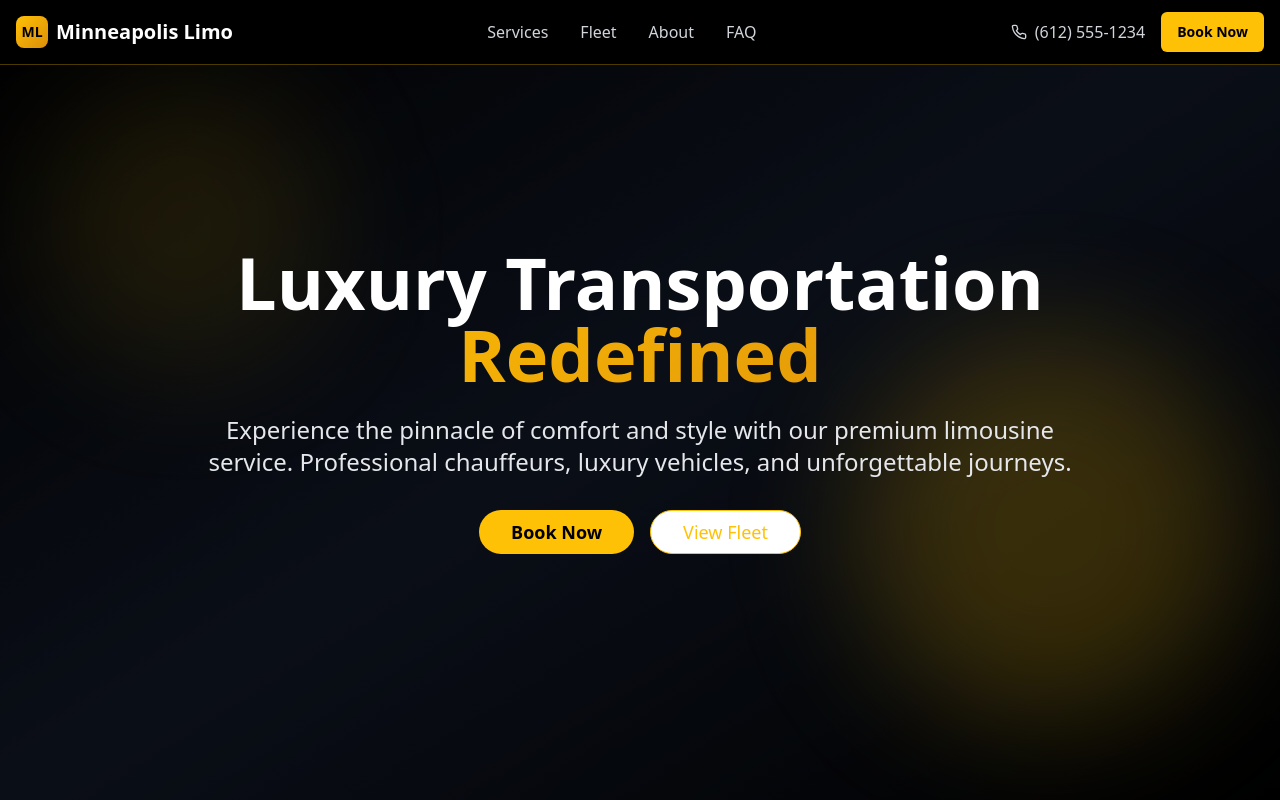
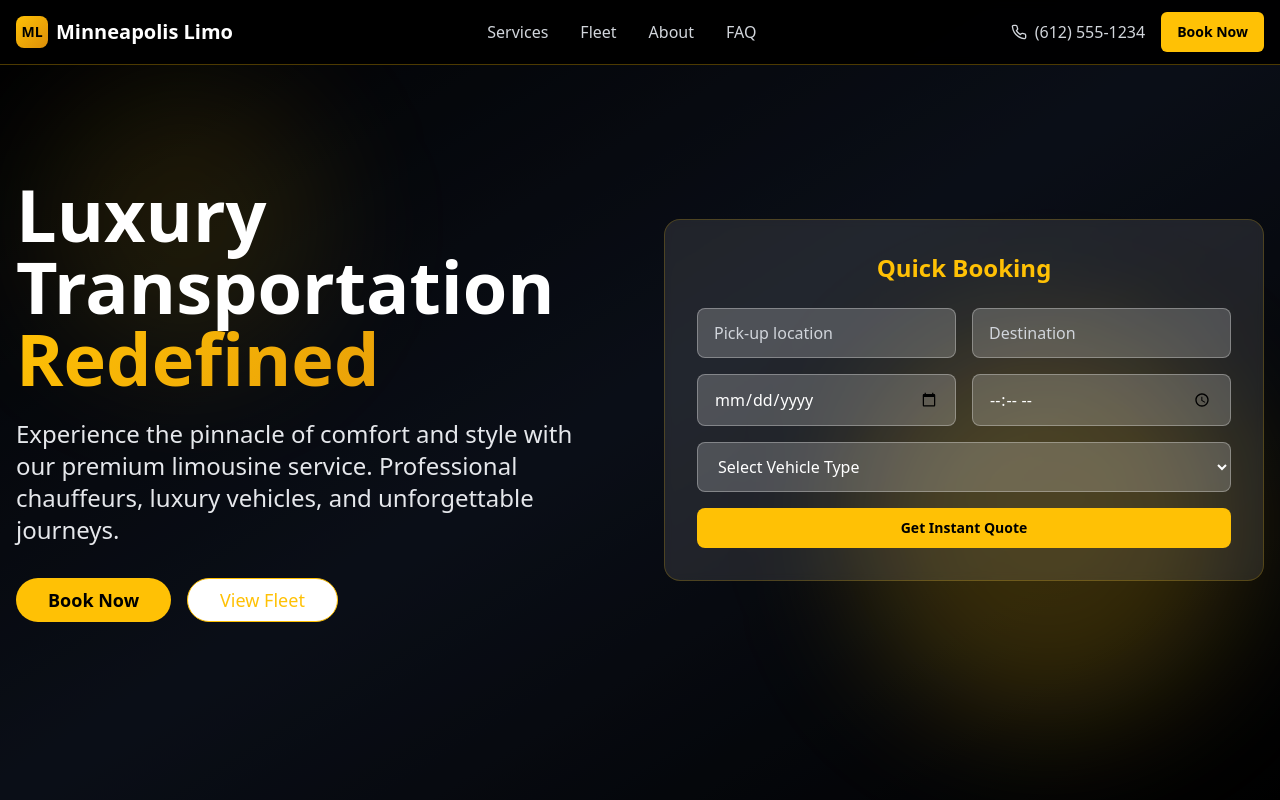
Before and after one commit to abduljabar5/airport-limo-booking-pro, a React (Vite) app: page / in a window 1280 px wide. Shown: the top 800 px of the page. Built offline with nearby package versions, Linux system fonts and the light colour scheme.

Commit message:
Add booking form to landing page
Added a booking form to the landing page, positioned next to the "Luxury Transportation Redefined" heading.

```diff
--- a/src/components/Hero.tsx
+++ b/src/components/Hero.tsx
@@ -8,7 +8,9 @@ const Hero = () => {
       <div className="absolute inset-0 bg-black/40"></div>
 
       <div className="container mx-auto px-4 relative z-10">
-        <div className="text-center max-w-4xl mx-auto">
+        <div className="grid grid-cols-1 lg:grid-cols-2 gap-12 items-center max-w-7xl mx-auto">
+          {/* Hero Text */}
+          <div className="text-center lg:text-left">
             <h1 className="text-5xl md:text-7xl font-bold mb-6 leading-tight">
               Luxury Transportation
               <span className="block luxury-text-gradient">
@@ -21,7 +23,7 @@ const Hero = () => {
               Professional chauffeurs, luxury vehicles, and unforgettable journeys.
             </p>
 
-          <div className="flex flex-col sm:flex-row gap-4 justify-center items-center">
+            <div className="flex flex-col sm:flex-row gap-4 justify-center lg:justify-start items-center">
               <Link to="/booking">
                 <Button
                   size="lg"
@@ -39,6 +41,52 @@ const Hero = () => {
               </Button>
             </div>
           </div>
+
+          {/* Booking Form */}
+          <div className="bg-white/10 backdrop-blur-sm border border-gold/20 rounded-2xl p-8">
+            <h3 className="text-2xl font-bold text-gold mb-6 text-center">Quick Booking</h3>
+            <form className="space-y-4">
+              <div className="grid grid-cols-1 md:grid-cols-2 gap-4">
+                <input
+                  type="text"
+                  placeholder="Pick-up location"
+                  className="w-full px-4 py-3 rounded-lg bg-white/20 border border-white/30 text-white placeholder-gray-300 focus:outline-none focus:ring-2 focus:ring-gold"
+                />
+                <input
+                  type="text"
+                  placeholder="Destination"
+                  className="w-full px-4 py-3 rounded-lg bg-white/20 border border-white/30 text-white placeholder-gray-300 focus:outline-none focus:ring-2 focus:ring-gold"
+                />
+              </div>
+
+              <div className="grid grid-cols-1 md:grid-cols-2 gap-4">
+                <input
+                  type="date"
+                  className="w-full px-4 py-3 rounded-lg bg-white/20 border border-white/30 text-white focus:outline-none focus:ring-2 focus:ring-gold"
+                />
+                <input
+                  type="time"
+                  className="w-full px-4 py-3 rounded-lg bg-white/20 border border-white/30 text-white focus:outline-none focus:ring-2 focus:ring-gold"
+                />
+              </div>
+
+              <select className="w-full px-4 py-3 rounded-lg bg-white/20 border border-white/30 text-white focus:outline-none focus:ring-2 focus:ring-gold">
+                <option value="" className="text-black">Select Vehicle Type</option>
+                <option value="sedan" className="text-black">Luxury Sedan (1-3 passengers)</option>
+                <option value="suv" className="text-black">Premium SUV (1-6 passengers)</option>
+                <option value="limo" className="text-black">Stretch Limousine (1-8 passengers)</option>
+                <option value="sprinter" className="text-black">Executive Van (1-14 passengers)</option>
+              </select>
+
+              <Button
+                type="submit"
+                className="w-full bg-gold hover:bg-gold-600 text-black font-semibold py-3 rounded-lg transition-all duration-300"
+              >
+                Get Instant Quote
+              </Button>
+            </form>
+          </div>
+        </div>
       </div>
 
       {/* Decorative elements */}
```
Lines whose indentation alone changed are shown as unchanged.
